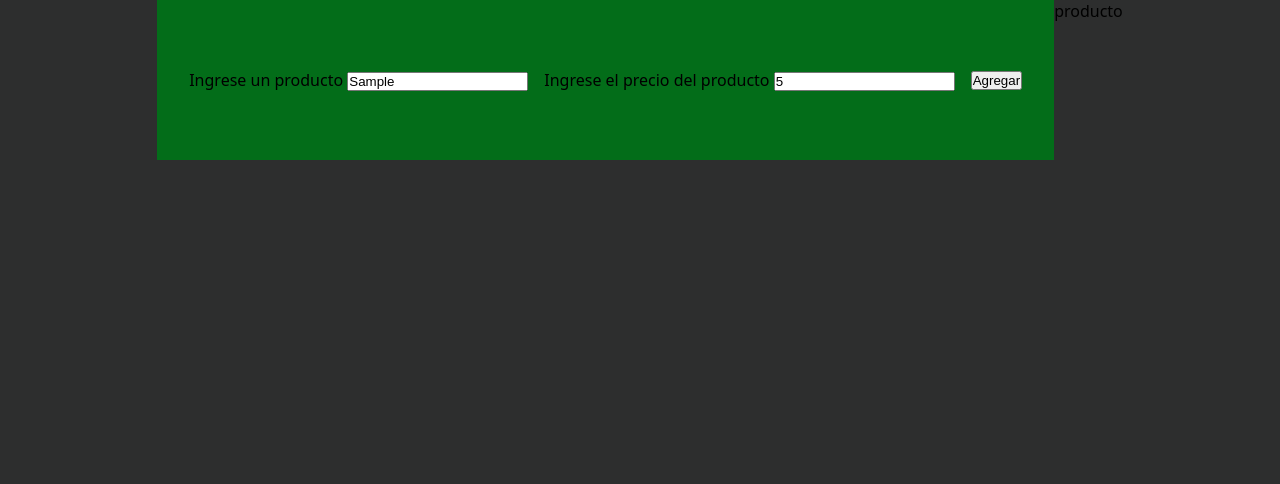
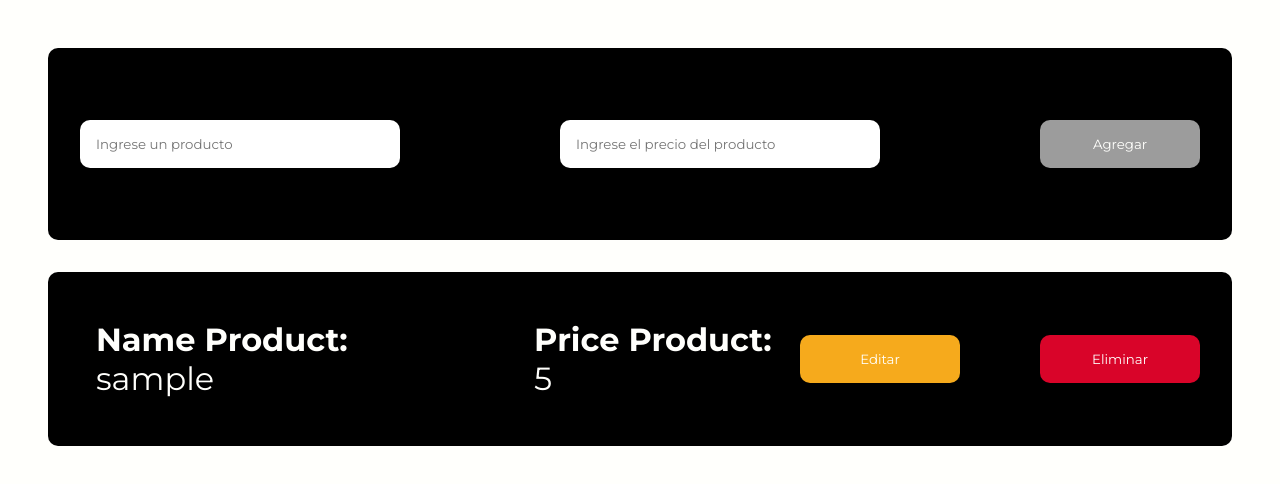
Before and after one commit to iquintero24/tienda_crud, a website built with Vite: page index.html in a window 1280 px wide. Both pictures are taken after typing "Sample", "5" into the empty fields and a click on the button "Agregar". Built offline with nearby package versions, Linux system fonts and the light colour scheme.

Commit message:
feat: agg functions agg and edit

```diff
--- a/index.html
+++ b/index.html
@@ -12,23 +12,34 @@
     <main>
         <form id="formProduct">
           <label for="product">
-              Ingrese un producto
-             <input type="text" name="productName" id="productName">
+             <input type="text" name="productName" id="productName" placeholder="Ingrese un producto">
           </label>
 
 
           <label for="price">
-            Ingrese el precio del producto
-            <input type="number" name="productPrice" id="productPrice">
+            <input type="number" name="productPrice" id="productPrice" placeholder="Ingrese el precio del producto">
           </label>
 
           <button class="save" type="submit" name="submit">Agregar</button>
 
         </form>
 
-        <section id="product">
-          <p>producto</p>
-          <p></p>
+
+         <form id="formProductEdit">
+          <label for="product">
+             <input type="text" name="productNameEdit" id="productNameEdit" placeholder="Ingrese un producto">
+          </label>
+
+
+          <label for="price">
+            <input type="number" name="productPriceEdit" id="productPriceEdit" placeholder="Ingrese el precio del producto">
+          </label>
+
+          <button class="save" id="editbutton" type="submit" name="submit">Editar</button>
+
+        </form>
+
+        <section id="product" class="product">
         </section>
 
     </main>
--- a/src/css/style.css
+++ b/src/css/style.css
@@ -1,16 +1,36 @@
+@import url('https://fonts.googleapis.com/css2?family=Montserrat:ital,wght@0,100..900;1,100..900&display=swap');
+
+.montserrat-title {
+  font-family: "Montserrat", sans-serif;
+  font-optical-sizing: auto;
+  font-weight: 700;
+  font-style: normal;
+}
+
+.montserrat-normal{
+    font-family: "Montserrat", sans-serif;
+    font-optical-sizing: auto;
+    font-weight: 500;
+    font-style: normal;
+}
+
 :root {
-  font-family: system-ui, Avenir, Helvetica, Arial, sans-serif;
-  --office-green: #036d19ff;
-  --snow: #fcf7f8ff;
+  --office-green: #000000;
+  --snow: #fffffc;
   --jet: #2d2e2eff;
-  --red-cmyk: #ed1c24ff;
-  --fulvous: #e8871eff;
+  --red-cmyk: #9C9C9C;
+  --fulvous: #f6aa1c;
+  --red: #d90429;
 }
+
+
 
 *{
   margin: 0;
   padding: 0;
   box-sizing: border-box;
+  font-family: "Montserrat";
+  color: var(--snow);
 }
 
 body{
@@ -20,18 +40,116 @@ body{
 main{
   width: 100%;
   height: 100%;
-  background-color: var(--jet);
+  background-color: var(--snow);
   display: flex;
-  justify-content: center;
+  justify-content: start;
+  flex-direction: column;
+  align-items: center;
+  padding:3rem ;
+  gap: 2rem;
 }
 
 form{
-  width: auto;
+  width: 100%;
+  border-radius: 10px;
   padding: 2rem;
-  height: 10rem;
+  height: 12rem;
   display: flex;
   align-items: center;
-  justify-content: center;
-  gap: 1rem;
+  justify-content: space-between;
+  gap: 2rem;
   background-color: var(--office-green);
+
+  & label{
+    display: flex;
+    justify-content: center;
+    align-items: center;
+  }
+
+  & input{
+    height: 3rem;
+    width: 20rem;
+    color: var(--office-green);
+    padding: 1rem;
+    border-radius: 10px;
+    border: none;
+  }
+
+  & button{
+    border: none;
+    background-color: var(--red-cmyk);
+    width: 10rem;
+    padding: 1rem;
+    border-radius: 10px;
+    cursor: pointer;
+  }
+
+
+
+
 }
+
+#formProduct{
+  display: flex;
+}
+
+#formProductEdit{
+  display: none;
+
+}
+
+.product{
+  width: 100%;
+  font-size: 2rem;
+  display: none;
+  flex-direction: column;
+  justify-content: space-around;
+  height: auto;
+  align-items: center;
+
+  & article{
+    width: 100%;
+    background-color: var(--office-green);
+    display: flex;
+    justify-content: space-between;
+    align-items: center ;
+    padding: 2rem;
+    border-radius: 10px;
+  }
+
+  & .products__value{
+    display: flex;
+    padding: 1rem;
+    justify-content: center;
+    align-items: center;
+    gap: 5rem;
+  }
+
+  & .products__buttons{
+    display: flex;
+    justify-content: center;
+    align-items: center;
+    gap: 5rem;
+
+    & button{
+      color: #000;
+      width: 10rem;
+      padding: 1rem;
+      border: none;
+      background-color: var(--red-cmyk);
+      padding: 1rem;
+      border-radius: 10px;
+      cursor: pointer;
+      color: var(--snow);
+    }
+
+    .editar{
+      background-color: var(--fulvous);
+    }
+
+    .eliminar{
+      background-color: var(--red);
+    }
+  }
+
+}
--- a/src/js/main.js
+++ b/src/js/main.js
@@ -2,6 +2,11 @@ const $dom = {
   form: document.getElementById("formProduct"),
   nameProduct: document.getElementById("productName"),
   priceProduct: document.getElementById("productPrice"),
+  nameProductEdit: document.getElementById("productNameEdit"),
+  priceProductEdit: document.getElementById("productPriceEdit"),
+  product: document.getElementById("product"),
+  formEdit: document.getElementById("formProductEdit"),
+  editButton: document.getElementById("editbutton"),
 };
 
 const inventary = [];
@@ -19,8 +24,69 @@ function saveObject(name, price) {
   };
 
   inventary.push(newProduct);
-  return true
+  return true;
 }
+function getProduct() {
+  $dom.product.innerHTML = "";
+
+  inventary.forEach((product) => {
+    $dom.product.innerHTML += `
+    <article>
+      <div class="products__value">
+          <p><span class="montserrat-title">Name Product:</span> ${product.name}</p>
+          <p><span class="montserrat-title">Price Product:</span>  ${product.price}</p>
+      </div>
+
+      <div class="products__buttons">
+          <button class="editar" data-id="${product.id}">Editar</button>
+          <button class="eliminar" type="submit" name="submit">Eliminar</button>
+      </div>
+
+
+    </article>
+    <br>
+    `;
+  });
+
+  $dom.product.setAttribute("style", "display:flex;");
+  const editButtons = document.querySelectorAll(".editar");
+
+  // Agregar el evento click a cada botón "Editar"
+  editButtons.forEach((button) => {
+    button.addEventListener("click", (event) => {
+      const productId = event.target.getAttribute("data-id");
+      // Aquí puedes agregar la lógica para editar el producto
+      const product = inventary.find((p) => p.id == productId); // Buscar el producto por ID
+      console.log(product);
+
+      $dom.form.setAttribute("style", "display:none;");
+      $dom.formEdit.setAttribute("style", "display:flex;");
+
+      $dom.nameProductEdit.value = product.name;
+      $dom.priceProductEdit.value = product.price;
+
+      $dom.formEdit.setAttribute("data-edit-id", productId);
+    });
+  });
+}
+
+$dom.editButton.addEventListener("click", () => {
+  const productId = $dom.editForm.getAttribute("data-edit-id");
+  const updatedName = $dom.nameProductEdit.value;
+  const updatedPrice = $dom.priceProductEdit.value;
+
+  // Actualizar el producto en el inventario
+  const productIndex = inventary.findIndex((p) => p.id == productId);
+  if (productIndex !== -1) {
+    inventary[productIndex].name = updatedName;
+    inventary[productIndex].price = updatedPrice;
+  }
+
+  $dom.formEdit.setAttribute("style", "display:none;");
+  $dom.form.setAttribute("style", "display:flex;");
+
+  getProduct();
+});
 
 $dom.form.addEventListener("submit", (e) => {
   e.preventDefault();
@@ -38,7 +104,11 @@ $dom.form.addEventListener("submit", (e) => {
   }
 
   const success = saveObject(name, price);
-  if(!success) {
+  if (!success) {
     alert(`Product with ${name} name already exists in inventory`);
+  } else {
+    getProduct();
   }
+
+  $dom.form.reset();
 });
```
